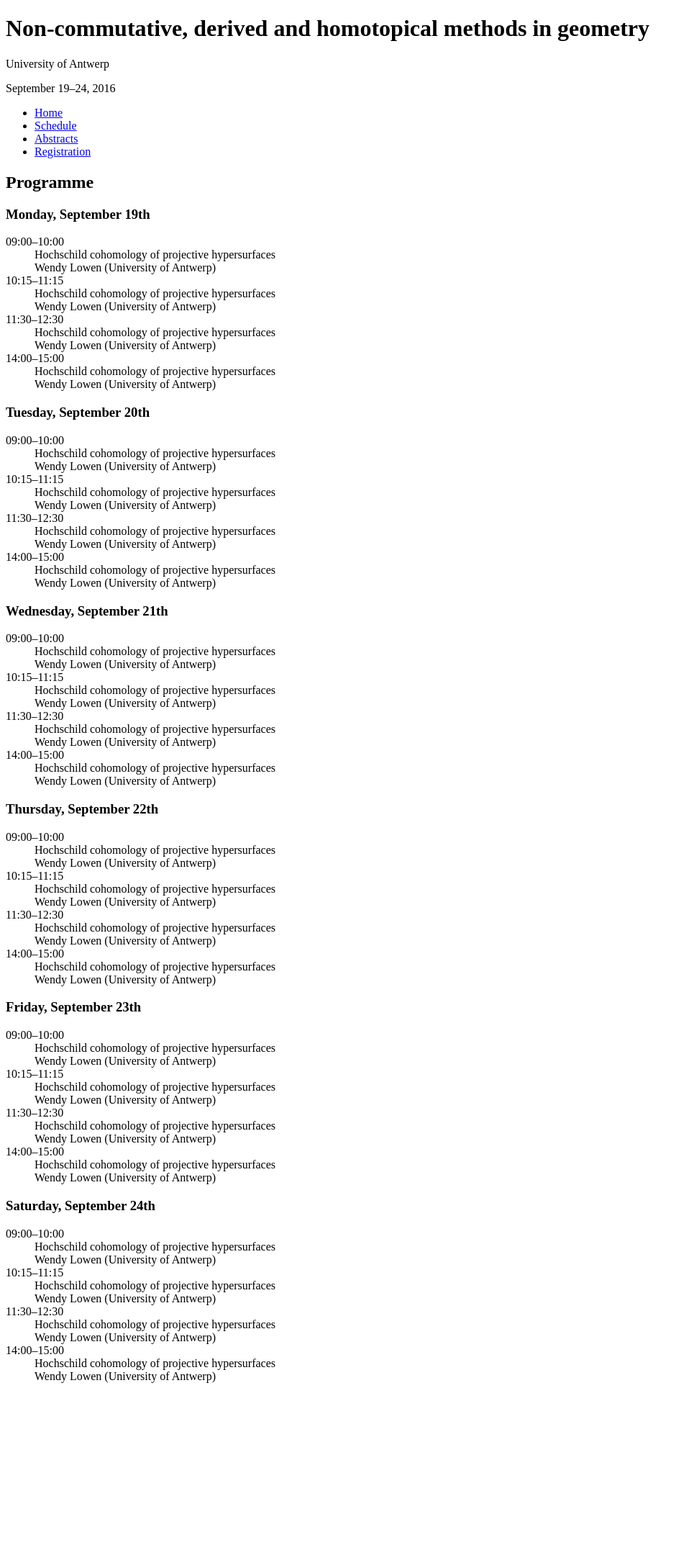
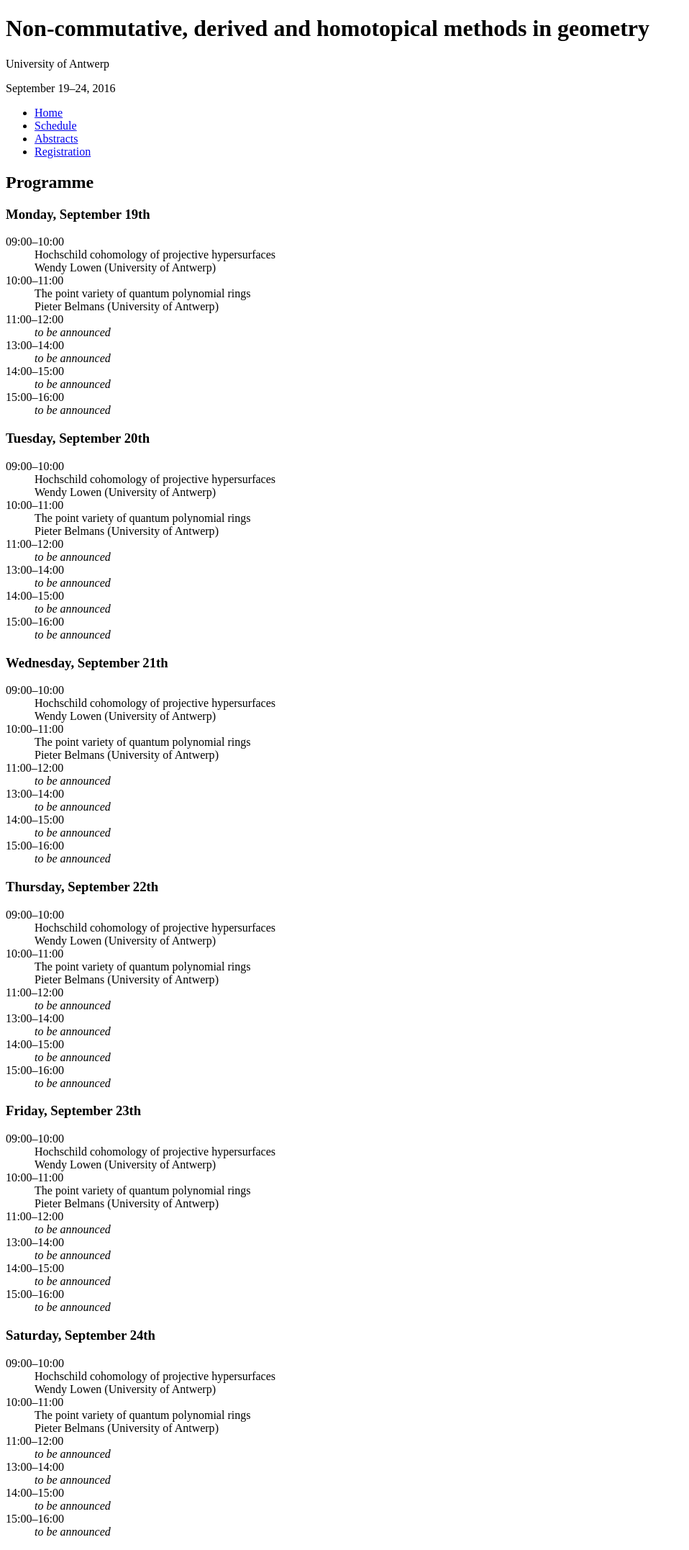
Before and after one commit to ncag-info/antwerp-2016, a Jekyll site: the page built from schedule.html, in a window 1280 px wide. Shown: the whole page at 72% size, without its empty margins (0-958 px from the left). Built offline with Jekyll 4.4.1, drawn with Linux system fonts in a browser that asks for light colours; before the commit the page ends 1937 px from its top, so only the background shows below that.

Commit message:
The schedule is now also auto-generated

```diff
--- /dev/null
+++ b/_data/schedule.yml
@@ -0,0 +1,67 @@
+- date: Monday, September 19th
+  slots:
+    [
+      { time: "09:00&ndash;10:00", talk: lowen },
+      { time: "10:00&ndash;11:00", talk: belmans },
+      { time: "11:00&ndash;12:00", talk: },
+      { time: "13:00&ndash;14:00", talk: },
+      { time: "14:00&ndash;15:00", talk: },
+      { time: "15:00&ndash;16:00", talk: },
+    ]
+
+- date: Tuesday, September 20th
+  slots:
+    [
+      { time: "09:00&ndash;10:00", talk: lowen },
+      { time: "10:00&ndash;11:00", talk: belmans },
+      { time: "11:00&ndash;12:00", talk: },
+      { time: "13:00&ndash;14:00", talk: },
+      { time: "14:00&ndash;15:00", talk: },
+      { time: "15:00&ndash;16:00", talk: },
+    ]
+
+
+- date: Wednesday, September 21th
+  slots:
+    [
+      { time: "09:00&ndash;10:00", talk: lowen },
+      { time: "10:00&ndash;11:00", talk: belmans },
+      { time: "11:00&ndash;12:00", talk: },
+      { time: "13:00&ndash;14:00", talk: },
+      { time: "14:00&ndash;15:00", talk: },
+      { time: "15:00&ndash;16:00", talk: },
+    ]
+
+- date: Thursday, September 22th
+  slots:
+    [
+      { time: "09:00&ndash;10:00", talk: lowen },
+      { time: "10:00&ndash;11:00", talk: belmans },
+      { time: "11:00&ndash;12:00", talk: },
+      { time: "13:00&ndash;14:00", talk: },
+      { time: "14:00&ndash;15:00", talk: },
+      { time: "15:00&ndash;16:00", talk: },
+    ]
+
+- date: Friday, September 23th
+  slots:
+    [
+      { time: "09:00&ndash;10:00", talk: lowen },
+      { time: "10:00&ndash;11:00", talk: belmans },
+      { time: "11:00&ndash;12:00", talk: },
+      { time: "13:00&ndash;14:00", talk: },
+      { time: "14:00&ndash;15:00", talk: },
+      { time: "15:00&ndash;16:00", talk: },
+    ]
+
+
+- date: Saturday, September 24th
+  slots:
+    [
+      { time: "09:00&ndash;10:00", talk: lowen },
+      { time: "10:00&ndash;11:00", talk: belmans },
+      { time: "11:00&ndash;12:00", talk: },
+      { time: "13:00&ndash;14:00", talk: },
+      { time: "14:00&ndash;15:00", talk: },
+      { time: "15:00&ndash;16:00", talk: },
+    ]
--- a/_data/talks.yml
+++ b/_data/talks.yml
@@ -1,17 +1,17 @@
 belmans:
-  title: The point variety of quantum polynomial rings,
+  title: The point variety of quantum polynomial rings
   speaker: belmans
   abstract: >
     We show that the reduced point variety of a quantum polynomial algebra is the union of specific linear subspaces in $\mathbb{P}^n$, we describe its irreducible components and give a combinatorial description of the possible configurations in small dimensions.
 
 lowen:
-  title: Hochschild cohomology of projective hypersurfaces,
+  title: Hochschild cohomology of projective hypersurfaces
   speaker: lowen
   abstract: >
     We compute Hochschild cohomology of projective hypersurfaces starting from the Gerstenhaber&ndash;Schack complex of the (restricted) structure sheaf. We are particularly interested in the second cohomology group and its relation with deformations. We show that a projective hypersurface is smooth if and only if the classical HKR decomposition holds for this group. In general, the first Hodge component describing scheme deformations has an interesting inner structure corresponding to the various ways in which first order deformations can be realized: deforming local multiplications, deforming restriction maps, or deforming both. We make our computations precise in the case of quartic hypersurfaces, and compute explicit dimensions in many examples.
 
 vandenbergh:
-  title: The curvature problem for formal and infinitesimal deformations,
+  title: The curvature problem for formal and infinitesimal deformations
   speaker: vandenbergh
   abstract: >
     We interpret all Maurer-Cartan elements in the formal Hochschild complex of a small dg category which is cohomologically bounded above in terms of torsion Morita deformations. This solves the "curvature problem", i.e. the phenomenon that such Maurer-Cartan elements naturally parameterize curved $\mathrm{A}_\infty$ deformations. In the infinitesimal setup, we show how $(n+1)$-th order curved deformations give rise to $n$-th order uncurved Morita deformations.
--- a/css/main.css
+++ b/css/main.css
@@ -88,7 +88,7 @@ dl.schedule dd {
   margin-left: 8em;
 }
 
-dl.schedule dd.title span {
+dl.schedule dd.title {
   font-weight: bold;
 }
 
--- a/schedule.html
+++ b/schedule.html
@@ -3,114 +3,19 @@ layout: default
 ---
 
 <h2>Programme</h2>
-<h3>Monday, September 19th</h3>
+{% for day in site.data.schedule %}
+<h3>{{ day.date }}</h3>
 <dl class="schedule">
-  <dt>09:00&ndash;10:00
-  <dd class="title"><span>Hochschild cohomology of projective hypersurfaces</span></dd>
-  <dd class="speaker"><span class="name">Wendy Lowen</span> (<span class="affiliation">University of Antwerp</span>)</dd>
-
-  <dt>10:15&ndash;11:15
-  <dd class="title"><span>Hochschild cohomology of projective hypersurfaces</span></dd>
-  <dd class="speaker"><span class="name">Wendy Lowen</span> (<span class="affiliation">University of Antwerp</span>)</dd>
-
-  <dt>11:30&ndash;12:30
-  <dd class="title"><span>Hochschild cohomology of projective hypersurfaces</span></dd>
-  <dd class="speaker"><span class="name">Wendy Lowen</span> (<span class="affiliation">University of Antwerp</span>)</dd>
-
-  <dt>14:00&ndash;15:00
-  <dd class="title"><span>Hochschild cohomology of projective hypersurfaces</span></dd>
-  <dd class="speaker"><span class="name">Wendy Lowen</span> (<span class="affiliation">University of Antwerp</span>)</dd>
+  {% for slot in day.slots %}
+    <dt>{{ slot.time }}
+    {% if slot.talk %}
+      {% assign talk = site.data.talks[slot.talk] %}
+      {% assign speaker = site.data.speakers[talk.speaker] %}
+      <dd class="title">{{ talk.title }}</dd>
+      <dd class="speaker"><span class="name">{{ speaker.name }}</span> (<span class="affiliation">{{ speaker.affiliation }}</span>)</dd>
+    {% else %}
+      <dd><em>to be announced</em></dd>
+    {% endif %}
+  {% endfor %}
 </dl>
-<h3>Tuesday, September 20th</h3>
-<dl class="schedule">
-  <dt>09:00&ndash;10:00
-  <dd class="title"><span>Hochschild cohomology of projective hypersurfaces</span></dd>
-  <dd class="speaker"><span class="name">Wendy Lowen</span> (<span class="affiliation">University of Antwerp</span>)</dd>
-
-  <dt>10:15&ndash;11:15
-  <dd class="title"><span>Hochschild cohomology of projective hypersurfaces</span></dd>
-  <dd class="speaker"><span class="name">Wendy Lowen</span> (<span class="affiliation">University of Antwerp</span>)</dd>
-
-  <dt>11:30&ndash;12:30
-  <dd class="title"><span>Hochschild cohomology of projective hypersurfaces</span></dd>
-  <dd class="speaker"><span class="name">Wendy Lowen</span> (<span class="affiliation">University of Antwerp</span>)</dd>
-
-  <dt>14:00&ndash;15:00
-  <dd class="title"><span>Hochschild cohomology of projective hypersurfaces</span></dd>
-  <dd class="speaker"><span class="name">Wendy Lowen</span> (<span class="affiliation">University of Antwerp</span>)</dd>
-</dl>
-<h3>Wednesday, September 21th</h3>
-<dl class="schedule">
-  <dt>09:00&ndash;10:00
-  <dd class="title"><span>Hochschild cohomology of projective hypersurfaces</span></dd>
-  <dd class="speaker"><span class="name">Wendy Lowen</span> (<span class="affiliation">University of Antwerp</span>)</dd>
-
-  <dt>10:15&ndash;11:15
-  <dd class="title"><span>Hochschild cohomology of projective hypersurfaces</span></dd>
-  <dd class="speaker"><span class="name">Wendy Lowen</span> (<span class="affiliation">University of Antwerp</span>)</dd>
-
-  <dt>11:30&ndash;12:30
-  <dd class="title"><span>Hochschild cohomology of projective hypersurfaces</span></dd>
-  <dd class="speaker"><span class="name">Wendy Lowen</span> (<span class="affiliation">University of Antwerp</span>)</dd>
-
-  <dt>14:00&ndash;15:00
-  <dd class="title"><span>Hochschild cohomology of projective hypersurfaces</span></dd>
-  <dd class="speaker"><span class="name">Wendy Lowen</span> (<span class="affiliation">University of Antwerp</span>)</dd>
-</dl>
-
-<h3>Thursday, September 22th</h3>
-<dl class="schedule">
-  <dt>09:00&ndash;10:00
-  <dd class="title"><span>Hochschild cohomology of projective hypersurfaces</span></dd>
-  <dd class="speaker"><span class="name">Wendy Lowen</span> (<span class="affiliation">University of Antwerp</span>)</dd>
-
-  <dt>10:15&ndash;11:15
-  <dd class="title"><span>Hochschild cohomology of projective hypersurfaces</span></dd>
-  <dd class="speaker"><span class="name">Wendy Lowen</span> (<span class="affiliation">University of Antwerp</span>)</dd>
-
-  <dt>11:30&ndash;12:30
-  <dd class="title"><span>Hochschild cohomology of projective hypersurfaces</span></dd>
-  <dd class="speaker"><span class="name">Wendy Lowen</span> (<span class="affiliation">University of Antwerp</span>)</dd>
-
-  <dt>14:00&ndash;15:00
-  <dd class="title"><span>Hochschild cohomology of projective hypersurfaces</span></dd>
-  <dd class="speaker"><span class="name">Wendy Lowen</span> (<span class="affiliation">University of Antwerp</span>)</dd>
-</dl>
-
-<h3>Friday, September 23th</h3>
-<dl class="schedule">
-  <dt>09:00&ndash;10:00
-  <dd class="title"><span>Hochschild cohomology of projective hypersurfaces</span></dd>
-  <dd class="speaker"><span class="name">Wendy Lowen</span> (<span class="affiliation">University of Antwerp</span>)</dd>
-
-  <dt>10:15&ndash;11:15
-  <dd class="title"><span>Hochschild cohomology of projective hypersurfaces</span></dd>
-  <dd class="speaker"><span class="name">Wendy Lowen</span> (<span class="affiliation">University of Antwerp</span>)</dd>
-
-  <dt>11:30&ndash;12:30
-  <dd class="title"><span>Hochschild cohomology of projective hypersurfaces</span></dd>
-  <dd class="speaker"><span class="name">Wendy Lowen</span> (<span class="affiliation">University of Antwerp</span>)</dd>
-
-  <dt>14:00&ndash;15:00
-  <dd class="title"><span>Hochschild cohomology of projective hypersurfaces</span></dd>
-  <dd class="speaker"><span class="name">Wendy Lowen</span> (<span class="affiliation">University of Antwerp</span>)</dd>
-</dl>
-
-<h3>Saturday, September 24th</h3>
-<dl class="schedule">
-  <dt>09:00&ndash;10:00
-  <dd class="title"><span>Hochschild cohomology of projective hypersurfaces</span></dd>
-  <dd class="speaker"><span class="name">Wendy Lowen</span> (<span class="affiliation">University of Antwerp</span>)</dd>
-
-  <dt>10:15&ndash;11:15
-  <dd class="title"><span>Hochschild cohomology of projective hypersurfaces</span></dd>
-  <dd class="speaker"><span class="name">Wendy Lowen</span> (<span class="affiliation">University of Antwerp</span>)</dd>
-
-  <dt>11:30&ndash;12:30
-  <dd class="title"><span>Hochschild cohomology of projective hypersurfaces</span></dd>
-  <dd class="speaker"><span class="name">Wendy Lowen</span> (<span class="affiliation">University of Antwerp</span>)</dd>
-
-  <dt>14:00&ndash;15:00
-  <dd class="title"><span>Hochschild cohomology of projective hypersurfaces</span></dd>
-  <dd class="speaker"><span class="name">Wendy Lowen</span> (<span class="affiliation">University of Antwerp</span>)</dd>
-</dl>
+{% endfor %}
```
